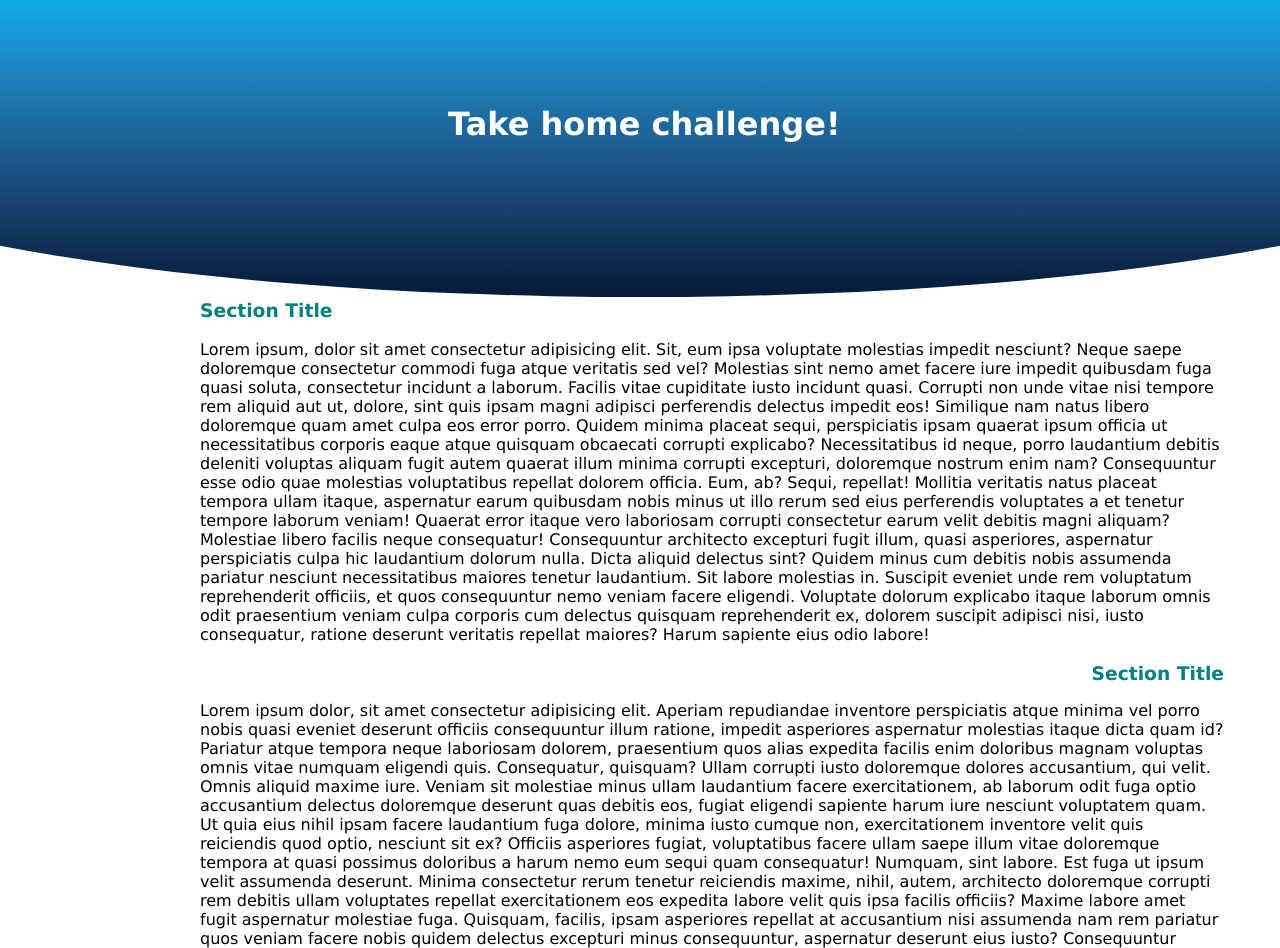
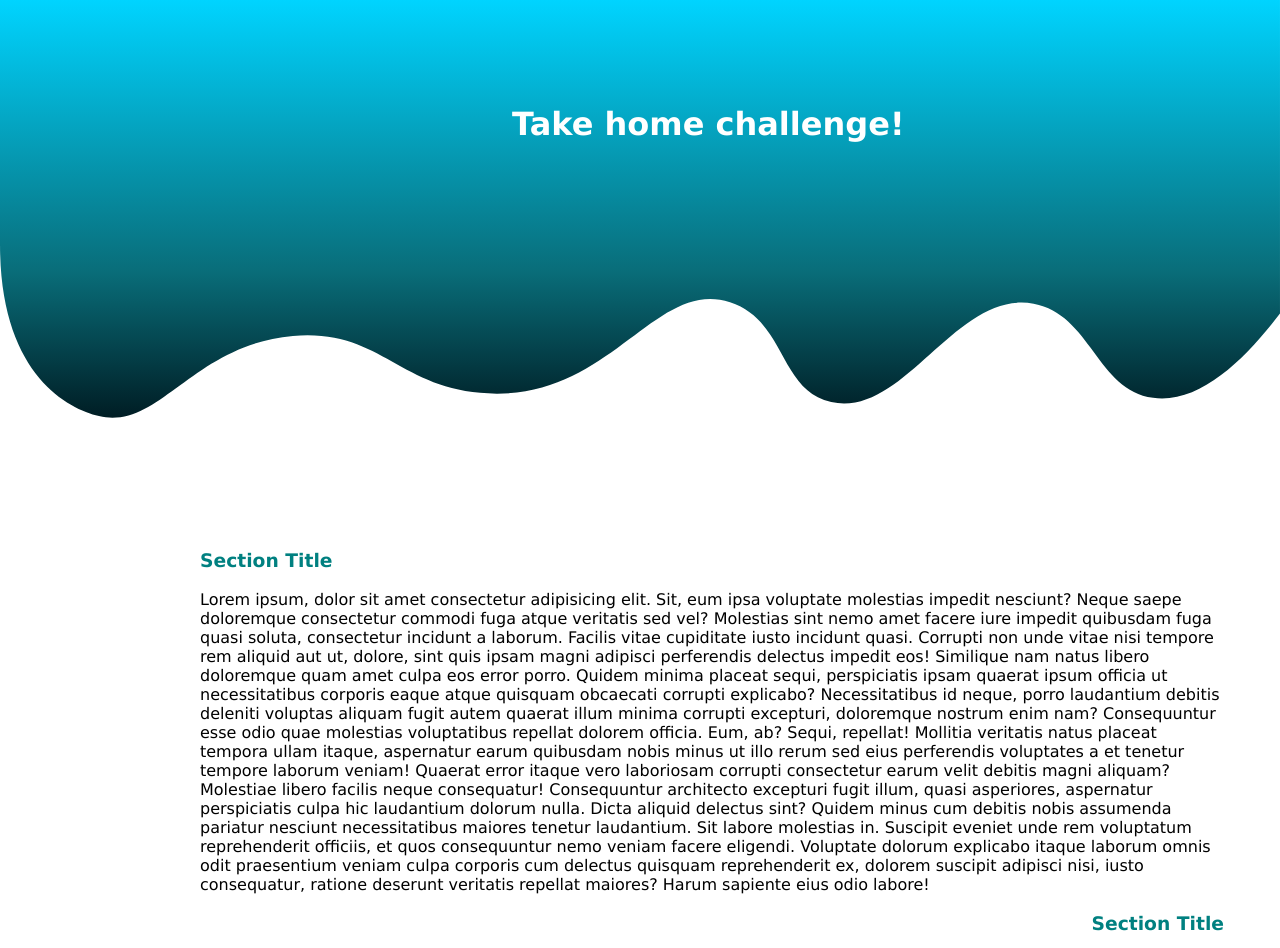
Before and after one commit to D86petersen/mobile-freindly-practice, a plain HTML site: page index.html in a window 1280 px wide. Shown: the top 948 px of the page. Drawn offline with Linux system fonts and the light colour scheme.

Commit message:
finished take home

```diff
--- a/css/styles.css
+++ b/css/styles.css
@@ -7,22 +7,21 @@ body {
 }
 .header{
     width: 100%;
-    height: 300px;
-    background-image: linear-gradient(to top, #051937, #133861, #1d5c8e, #1e82bc, #12abeb);
-    clip-path: ellipse(71% 59% at 50% 40%);
-    -webkit-clip-path: ellipse(71% 59% at 50% 40%);
+    height: 150px;
+
     position: relative;
 }
 .header .header-text{
     position:absolute;
-    top: 35%;
-    left: 35%;
+    top: 70%;
+    left: 40%;
     transform: translate(-50% -50%);
     text-align: center;
     max-height: 40%;
     color: white;
 }
-.container {
+.container1 {
+    margin-top: 400px;
     margin-left: 200px;
     margin-right: 200px;
     width: 80%;
@@ -31,6 +30,13 @@ body {
 .section1 h3{
     color: teal;
 }
+.container2 {
+
+    margin-left: 200px;
+    margin-right: 200px;
+    width: 80%;
+    position: relative;
+}
 .section2 h3{
     color: teal;
     float: right;
@@ -38,10 +44,6 @@ body {
 footer{
     width:100%;
     height:100px;
-    background-color: #051937;
+    background-color: rgba(0,29,36,1);
     text-align: center;
 }
-footer p{
-
-
-}
--- a/index.html
+++ b/index.html
@@ -5,15 +5,31 @@
     <meta http-equiv="X-UA-Compatible" content="IE=edge">
     <meta name="viewport" content="width=device-width, initial-scale=1.0">
     <link rel="stylesheet" href="/css/styles.css">
+    <style>
+        .cls-1 {
+            fill: url(#gradient);
+        }
+    </style>
     <title>Take home</title>
 </head>
 <body>
     <div class="header">
+        <svg id="Layer_1" data-name="Layer 1" xmlns="http://www.w3.org/2000/svg" viewBox="0 0 1366 445.8">
+                <defs>
+                    <linearGradient spreadMethod="pad" id="gradient" x1="0%" y1="100%" x2="0%" y2="0%">
+                        <stop offset="0%" style="stop-color:rgba(0,29,36,1);stop-opacity:1;" />
+                        <stop offset="35%" style="stop-color:rgba(9,109,121,1);stop-opacity:1;" />
+                        <stop offset="100%" style="stop-color:rgba(0,212,255,1);stop-opacity:1;" />
+                    </linearGradient>
+                </defs>
+                <path class="cls-1"
+                    d="M1366,334.59c-35.76,47.13-85.07,97-135.44,90-59.88-8.29-66.63-89.32-127.49-100.5-82.78-15.2-137.89,122.32-216,105-55.81-12.38-48.17-87.13-108-106.5-78.31-25.35-125.07,98-249,97.5-103.49-.42-121.3-69.87-217.49-61.5-107.29,9.34-142.49,100.74-207,85.5C72.27,436.21,0,399.09,0,261.1V0H1366Z" />
+</svg>
         <div class="header-text">
             <h1>Take home challenge!</h1>
         </div>
     </div>
-    <section class="container">
+    <section class="container1">
         <div class="section1">
             <h3>Section Title</h3>
             <br>
@@ -21,7 +37,7 @@
         </div>
     </section>
     <br>
-    <section class="container">
+    <section class="container2">
         <div class="section2">
             <h3>Section Title</h3>
              <br>
```
